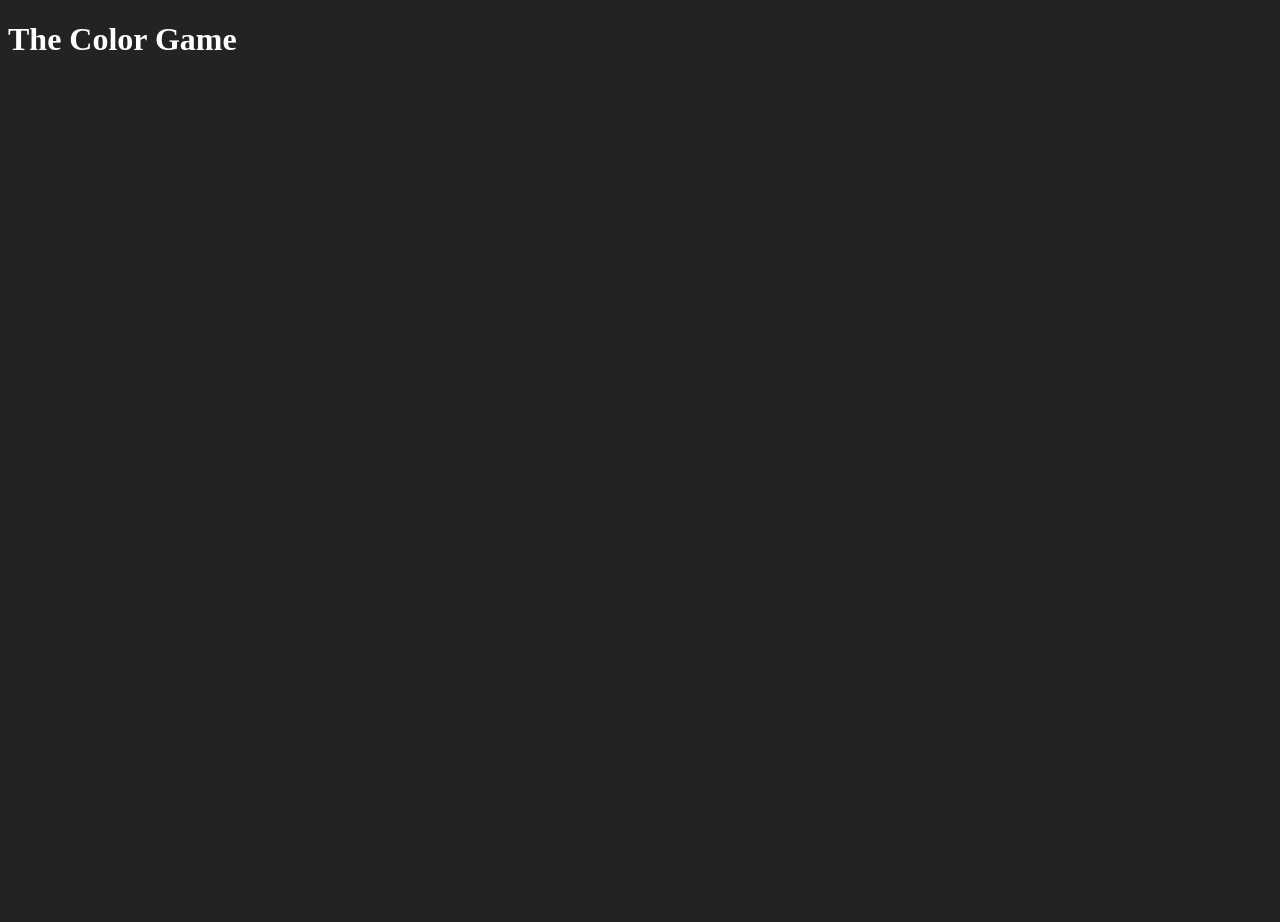
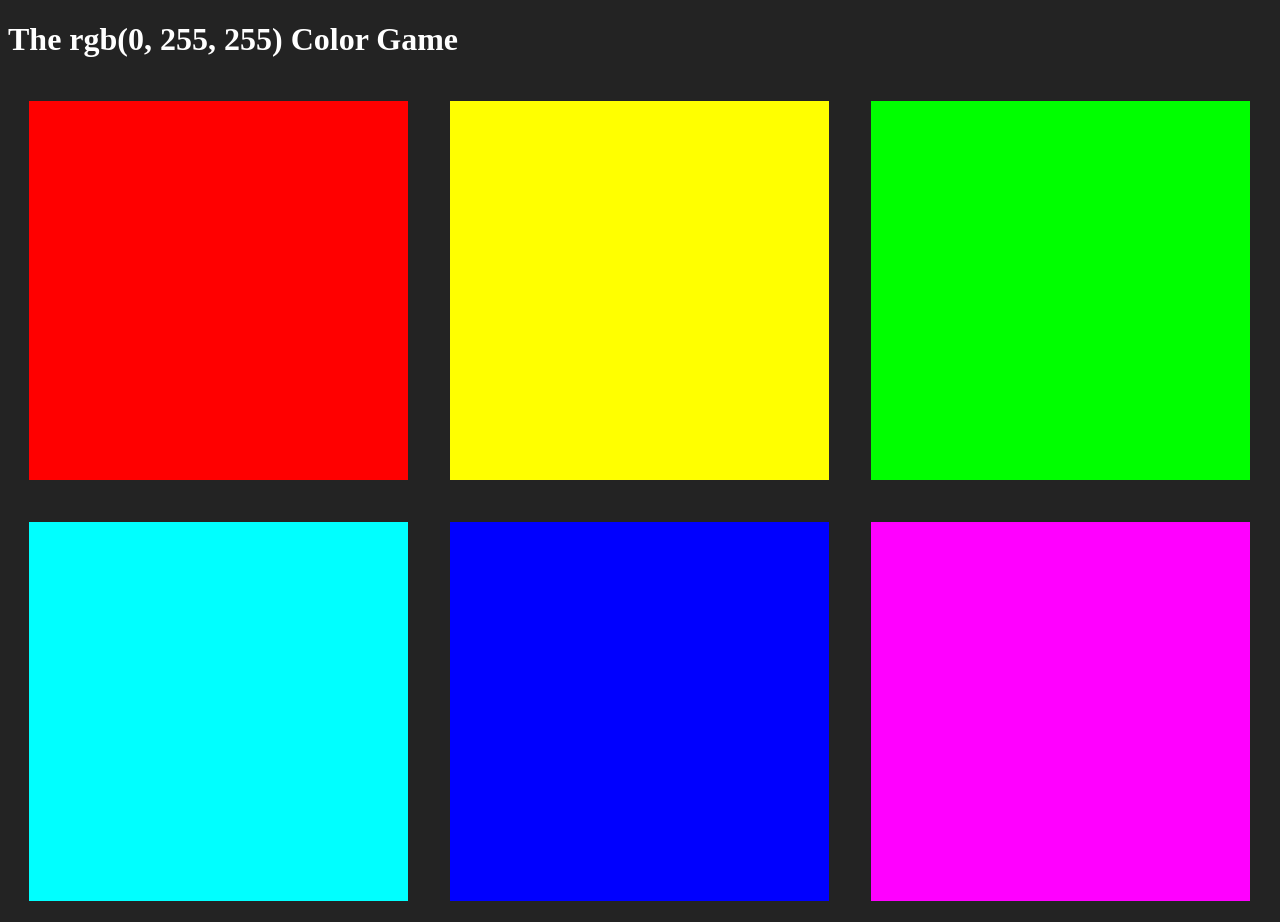
Before and after one commit to nickmartello/ColorGame, a plain HTML site: page index.html in a window 1280 px wide. Before the commit the page ends 800 px from the top, so only its background shows below. Drawn offline with Linux system fonts and the light colour scheme.

Commit message:
click function

```diff
--- a/app.js
+++ b/app.js
@@ -0,0 +1,35 @@
+let colors = [
+    "rgb(255, 0, 0)",
+    "rgb(255, 255, 0)",
+    "rgb(0, 255, 0)",
+    "rgb(0, 255, 255)",
+    "rgb(0, 0, 255)",
+    "rgb(255, 0, 255)",
+]
+
+let squares = document.querySelectorAll(".square");
+let pickedColor = colors[3];
+let colorDisplay = document.getElementById("colorDisplay");
+let messageDisplay = document.querySelector("#message");
+
+colorDisplay.textContent = pickedColor;
+
+for(let i = 0; i < squares.length; i++){
+    squares[i].style.backgroundColor = colors[i];
+    squares[i].addEventListener("click", function(){
+        let clickedColor = this.style.backgroundColor;
+        if(clickedColor === pickedColor){
+            messageDisplay.textContent = "correct!"
+            changeColors(clickedColor)
+        }   else {
+            this.style.backgroundColor = "#232323"
+            messageDisplay.textContent = "try again"
+        }
+    });
+}
+
+function changeColors(color){
+    for(let i = 0; i < squares.length; i++){
+        squares[i].style.backgroundColor = color;
+    }
+}
--- a/index.html
+++ b/index.html
@@ -5,14 +5,19 @@
         <title>The Color Game</title>
     </head>
     <body>
-        <p></p>
-        <h1>The Color Game</h1>
+        <h1>The <span id="colorDisplay">RGB</span> Color Game</h1>
+
+        <div>
+            <span id="message"></span>
+        </div>
+
         <div id="container"></div>
-        <div class="square"></div>
-        <div class="square"></div>
-        <div class="square"></div>
-        <div class="square"></div>
-        <div class="square"></div>
+            <div class="square"></div>
+            <div class="square"></div>
+            <div class="square"></div>
+            <div class="square"></div>
+            <div class="square"></div>
+            <div class="square"></div>
         <script src="app.js"></script>
     </body>
 </html>
--- a/style.css
+++ b/style.css
@@ -1,7 +1,21 @@
 body {
     background-color: #232323;
+}
+.square {
+    width: 30%;
+    background-color: purple;
+    padding-bottom: 30%;
+    float: left;
+    margin: 1.66%;
+}
+#container {
+    margin: 0 auto;
+    max-width: 600px;
 }
 
 h1 {
     color: white;
 }
+span {
+    color: white;
+}
```
